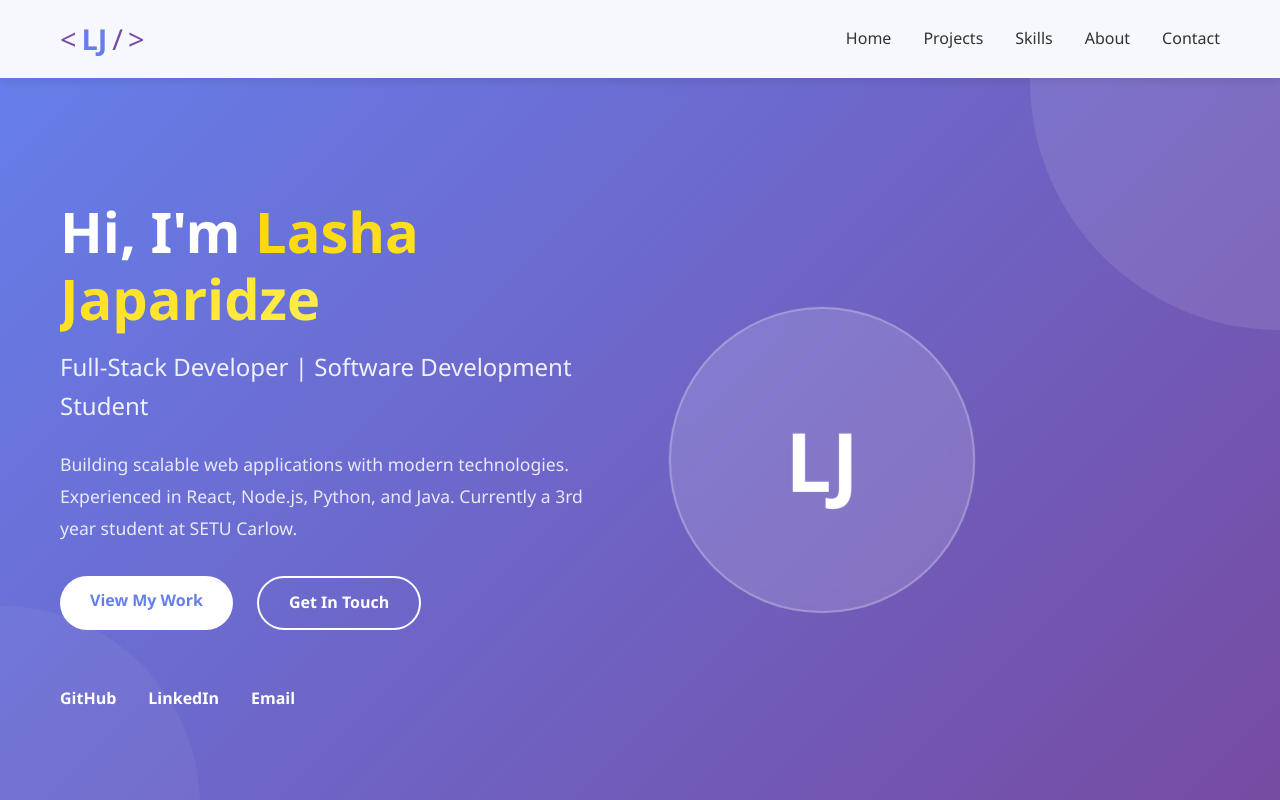
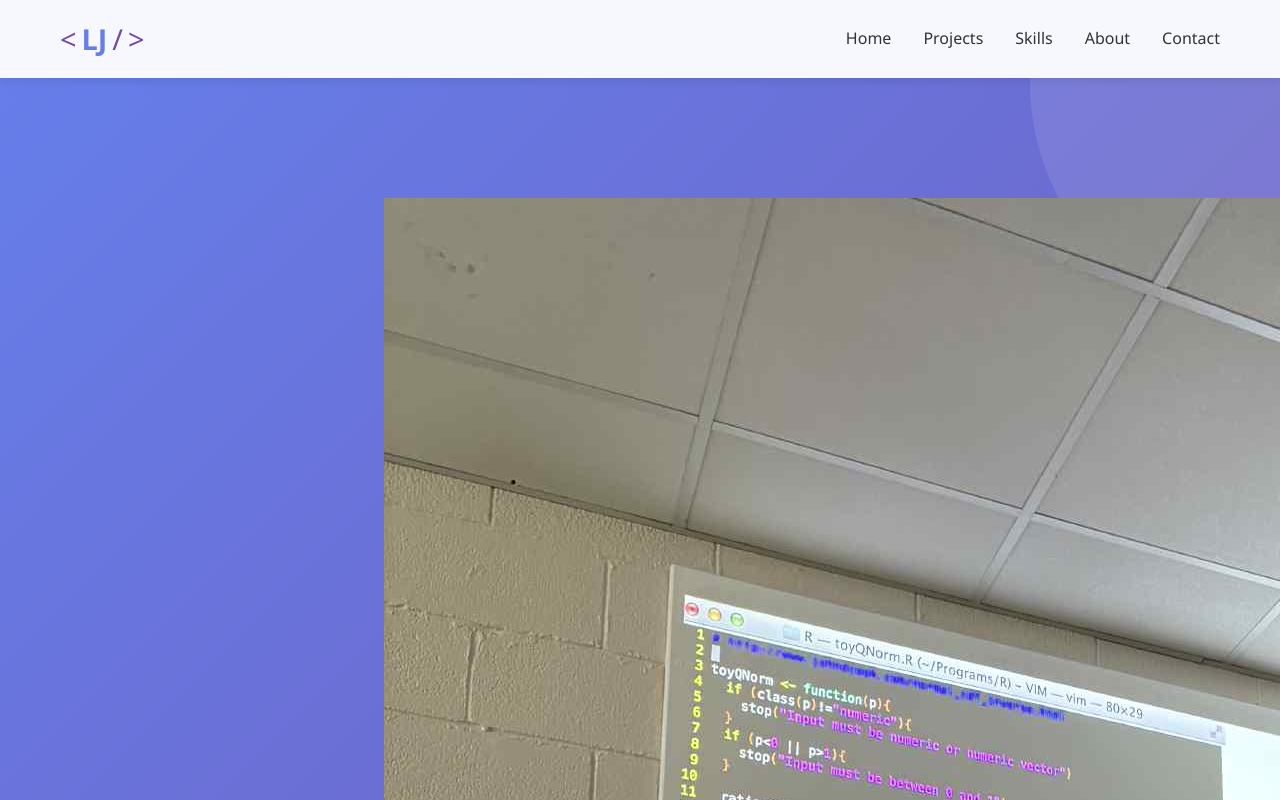
Before and after one commit to LashaJaparidze15/portfolio, a React (Vite) app: page / in a window 1280 px wide. Shown: the top 800 px of the page. Built offline with nearby package versions, Linux system fonts and the light colour scheme; the HTML template or start-up script is replaced by a standard one.

Commit message:
Update Hero.jsx

```diff
--- a/src/components/Hero.jsx
+++ b/src/components/Hero.jsx
@@ -37,9 +37,9 @@ export default function Hero() {
               </a>
             </div>
           </div>
-          <div className="hero-visual">
-            <div className="avatar-placeholder">
-              <span>LJ</span>
+           <div className="hero-visual">
+            <div className="avatar-image">
+              <img src="/profile.jpg" alt="Lasha Japaridze" />
             </div>
           </div>
         </div>
```
